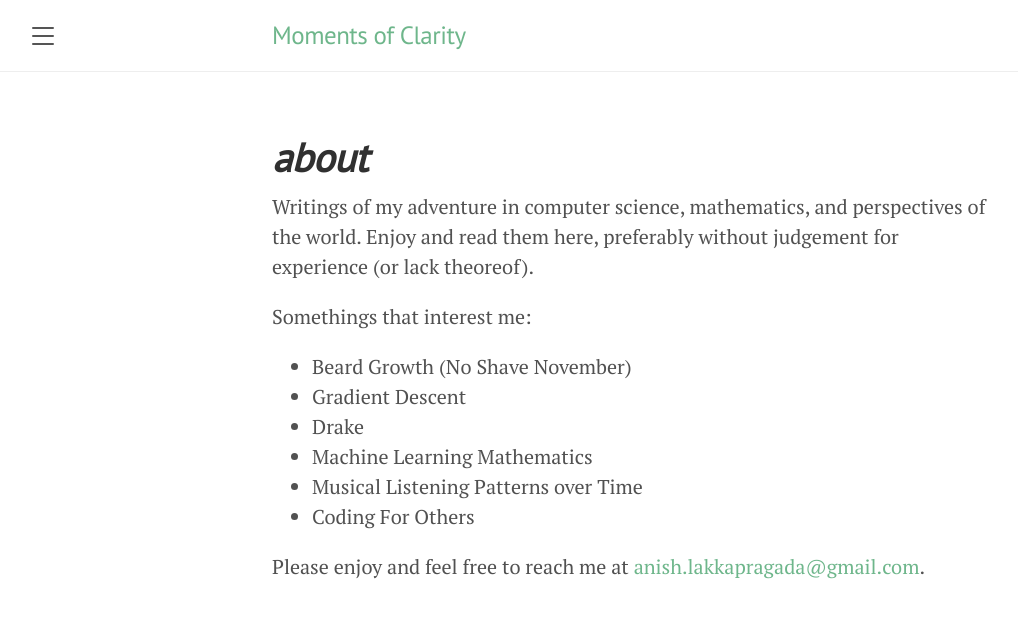
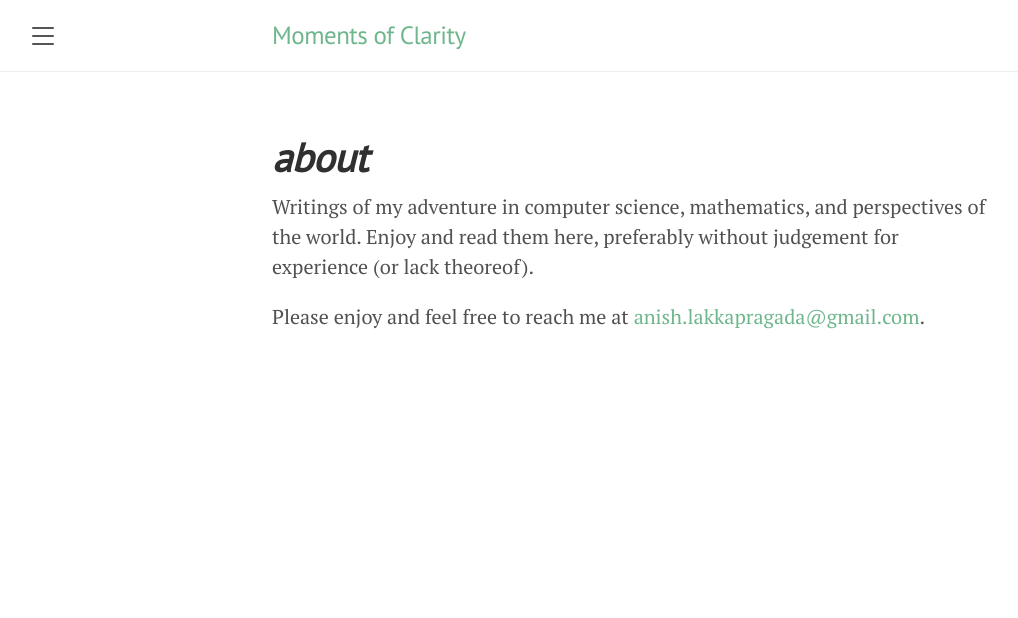
Before and after one commit to anish-lakkapragada/moments-of-clarity, a Jekyll site: the page built from about.md, in a window 1280 px wide. Shown: the top 618 px of the page, without its empty margins (8-1026 px from the left). Built offline with Jekyll 4.4.1, drawn with Linux system fonts in a browser that asks for light colours.

Commit message:
finals :scared:

```diff
--- a/about.md
+++ b/about.md
@@ -6,12 +6,4 @@ permalink: /about/
 
 Writings of my adventure in computer science, mathematics, and perspectives of the world. Enjoy and read them here, preferably without judgement for experience (or lack theoreof).
 
-Somethings that interest me:
-- Beard Growth (No Shave November)
-- Gradient Descent
-- Drake
-- Machine Learning Mathematics
-- Musical Listening Patterns over Time
-- Coding For Others
-
 Please enjoy and feel free to reach me at [anish.lakkapragada@gmail.com](mailto:anish.lakkapragada@gmail.com).
```
